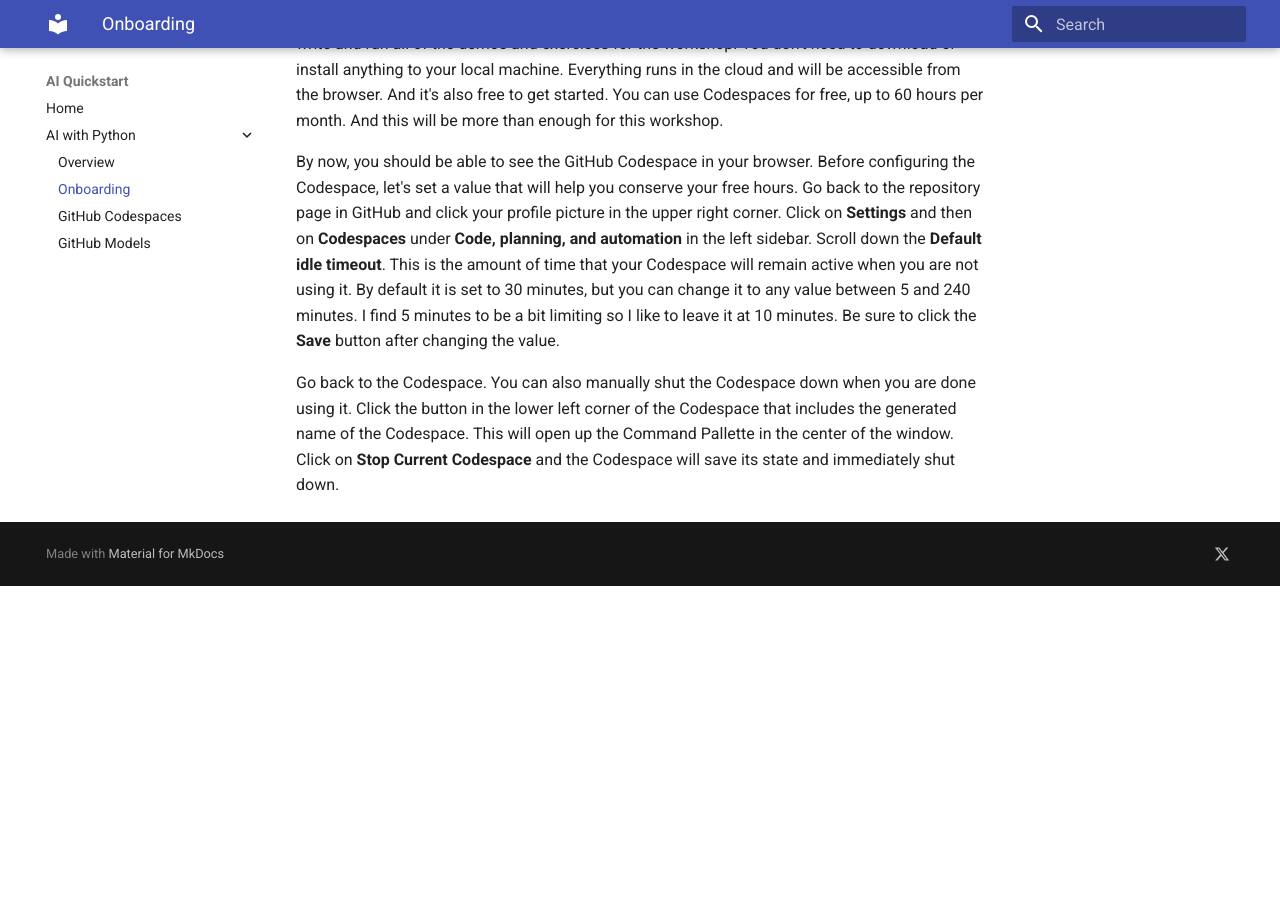
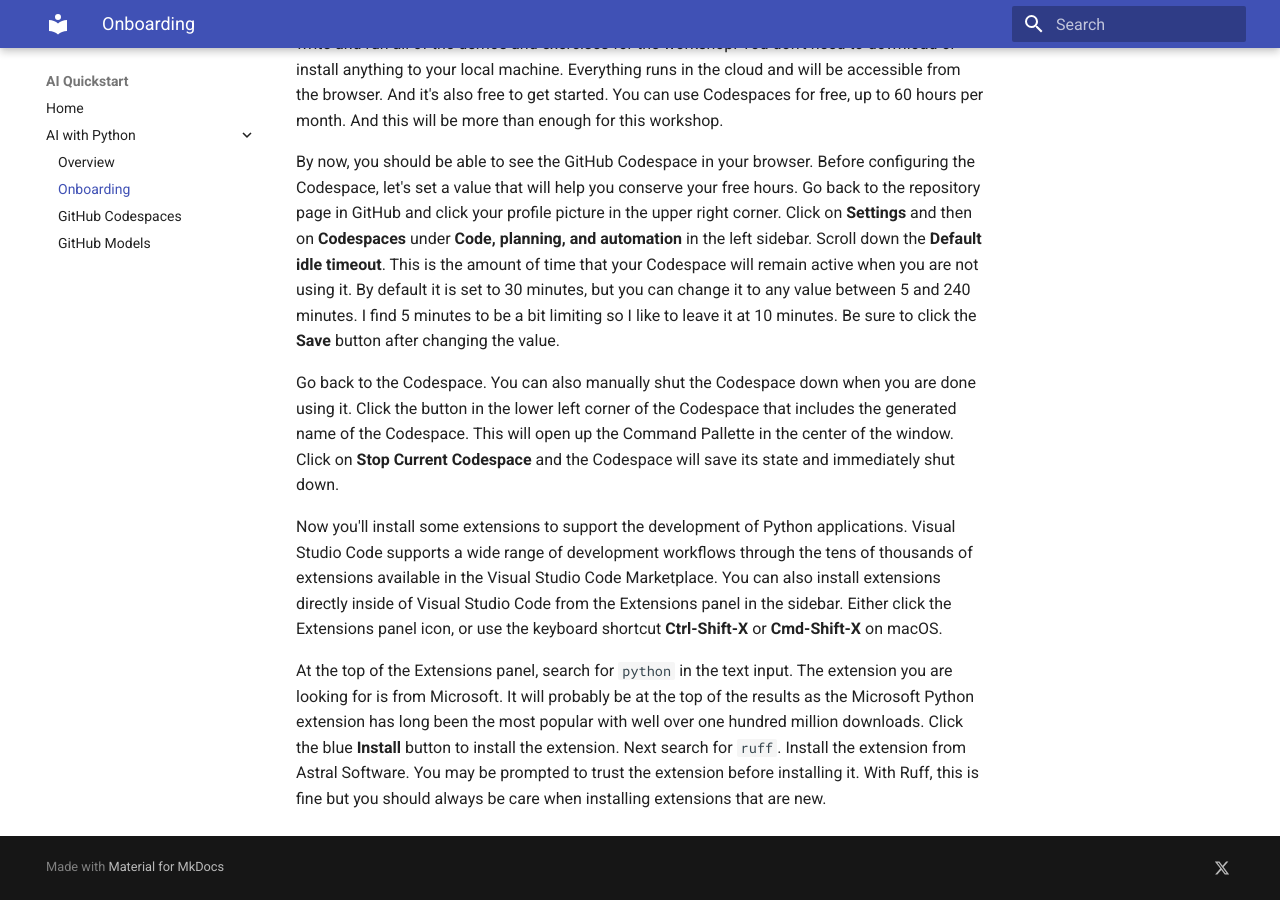
Before and after one commit to get-aiquickstart/get-aiquickstart.github.io, an MkDocs documentation site: the page built from docs/python/onboarding.md, in a window 1280 px wide and 900 px high, scrolled down 587 px. Built offline with MkDocs 1.6.1 and Material for MkDocs 9.7.7, drawn with Linux system fonts in a browser that asks for light colours; before the commit the page ends 1173 px from its top, so only the background shows below that.

Commit message:
started extensions

```diff
--- a/docs/python/onboarding.md
+++ b/docs/python/onboarding.md
@@ -15,3 +15,7 @@
 By now, you should be able to see the GitHub Codespace in your browser.  Before configuring the Codespace, let's set a value that will help you conserve your free hours.  Go back to the repository page in GitHub and click your profile picture in the upper right corner.  Click on **Settings** and then on **Codespaces** under **Code, planning, and automation** in the left sidebar.  Scroll down the **Default idle timeout**.  This is the amount of time that your Codespace will remain active when you are not using it.  By default it is set to 30 minutes, but you can change it to any value between 5 and 240 minutes.  I find 5 minutes to be a bit limiting so I like to leave it at 10 minutes.  Be sure to click the **Save** button after changing the value.
 
 Go back to the Codespace.  You can also manually shut the Codespace down when you are done using it.  Click the button in the lower left corner of the Codespace that includes the generated name of the Codespace.  This will open up the Command Pallette in the center of the window.  Click on **Stop Current Codespace** and the Codespace will save its state and immediately shut down.
+
+Now you'll install some extensions to support the development of Python applications.  Visual Studio Code supports a wide range of development workflows through the tens of thousands of extensions available in the Visual Studio Code Marketplace.  You can also install extensions directly inside of Visual Studio Code from the Extensions panel in the sidebar.  Either click the Extensions panel icon, or use the keyboard shortcut **Ctrl-Shift-X** or **Cmd-Shift-X** on macOS.
+
+At the top of the Extensions panel, search for `python` in the text input.  The extension you are looking for is from Microsoft.  It will probably be at the top of the results as the Microsoft Python extension has long been the most popular with well over one hundred million downloads.  Click the blue **Install** button to install the extension.  Next search for `ruff`. Install the extension from Astral Software.  You may be prompted to trust the extension before installing it.  With Ruff, this is fine but you should always be care when installing extensions that are new.
```
